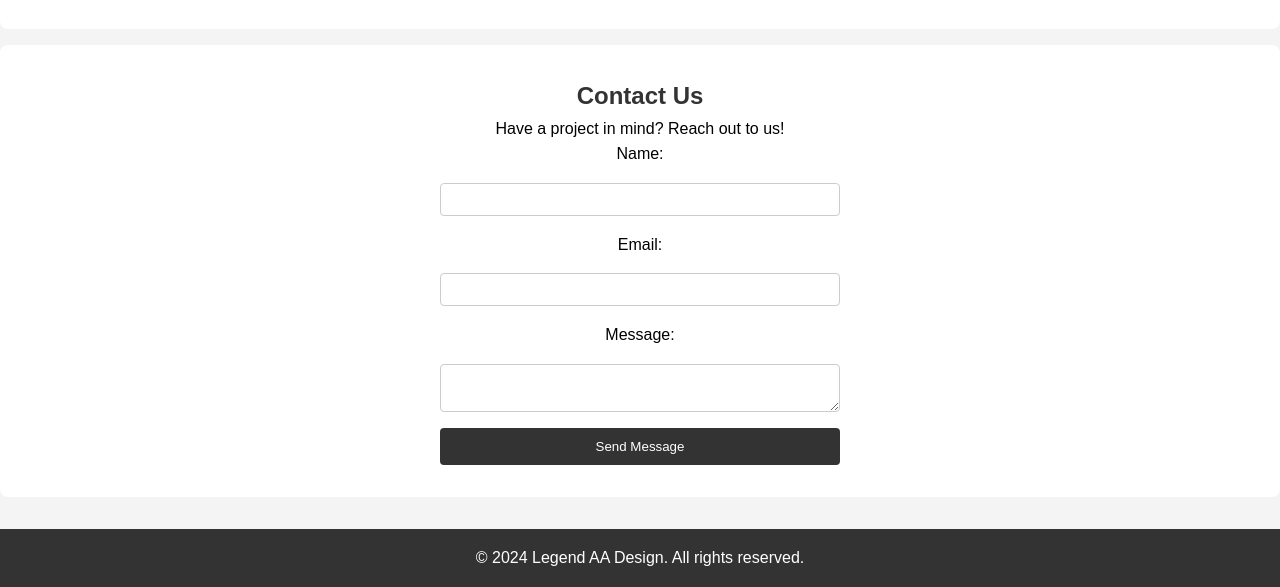
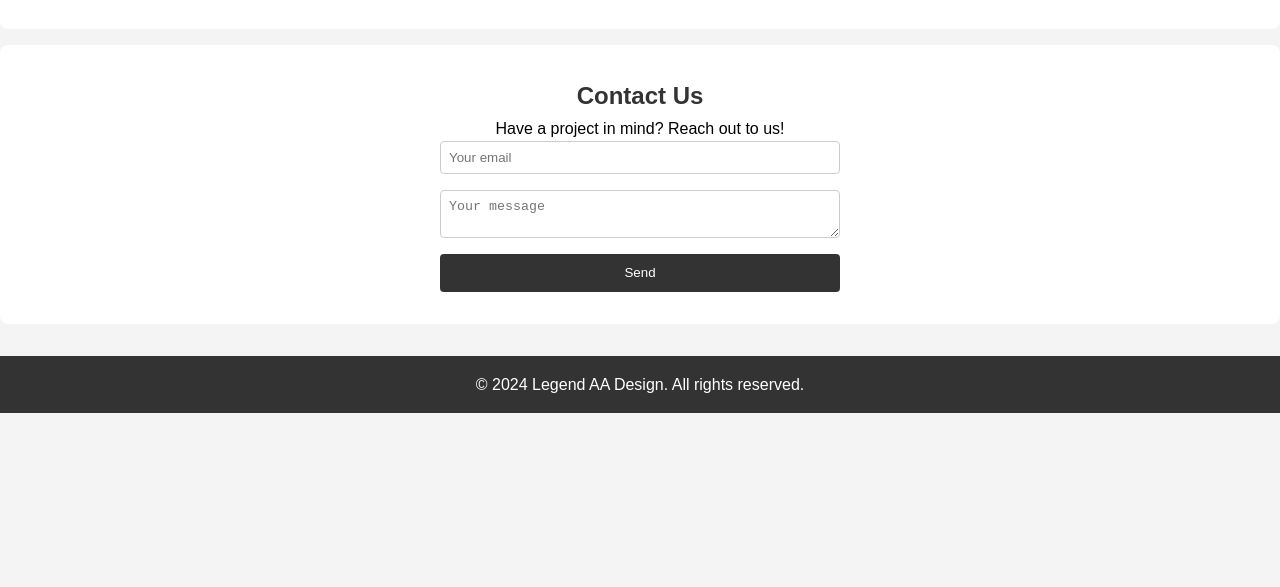
Before and after one commit to abdullahabubakar0123/legend-aa-design, a plain HTML site: page index.html in a window 1280 px wide. Shown: the part 621-1208 px from the top of the page. After the commit the page ends 1034 px from the top, so only its background shows below. Drawn offline with Linux system fonts and the light colour scheme.

Commit message:
Update index.html

```diff
--- a/index.html
+++ b/index.html
@@ -54,24 +54,19 @@
     <section id="contact">
         <h2>Contact Us</h2>
         <p>Have a project in mind? Reach out to us!</p>
-        <form action="/submit-form" method="POST">
-            <label for="name">Name:</label>
-            <input type="text" id="name" name="name" required>
+       <form action="https://formspree.io/f/your-form-id" method="POST">
+  <input type="email" name="email" placeholder="Your email" required>
+  <textarea name="message" placeholder="Your message" required></textarea>
+  <button type="submit">Send</button>
+</form>
 
-            <label for="email">Email:</label>
-            <input type="email" id="email" name="email" required>
-
-            <label for="message">Message:</label>
-            <textarea id="message" name="message" required></textarea>
-
-            <button type="submit">Send Message</button>
-        </form>
     </section>
 
     <footer>
         <p>&copy; 2024 Legend AA Design. All rights reserved.</p>
     </footer>
 
+
     <!-- Link to the JavaScript file -->
     <script src="script.js"></script>
 </body>
```
